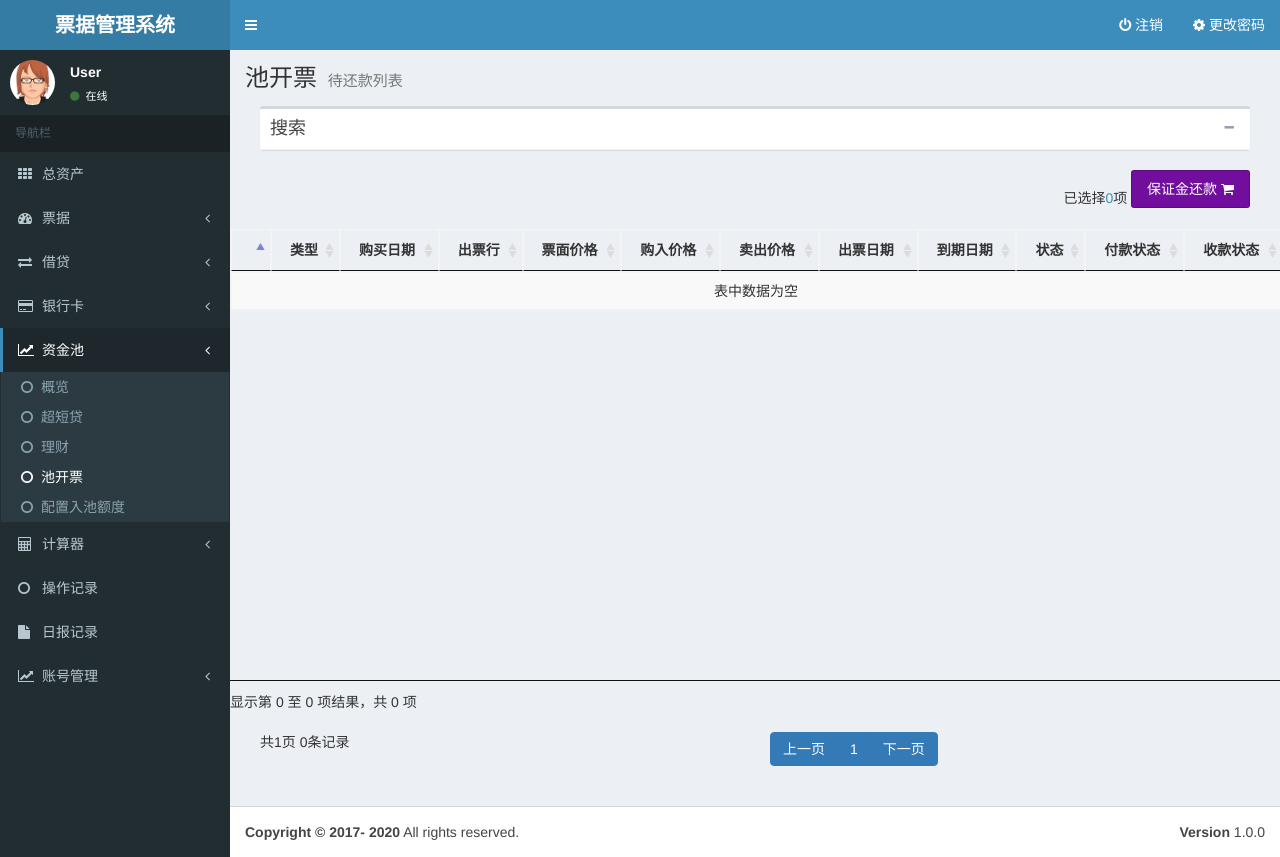
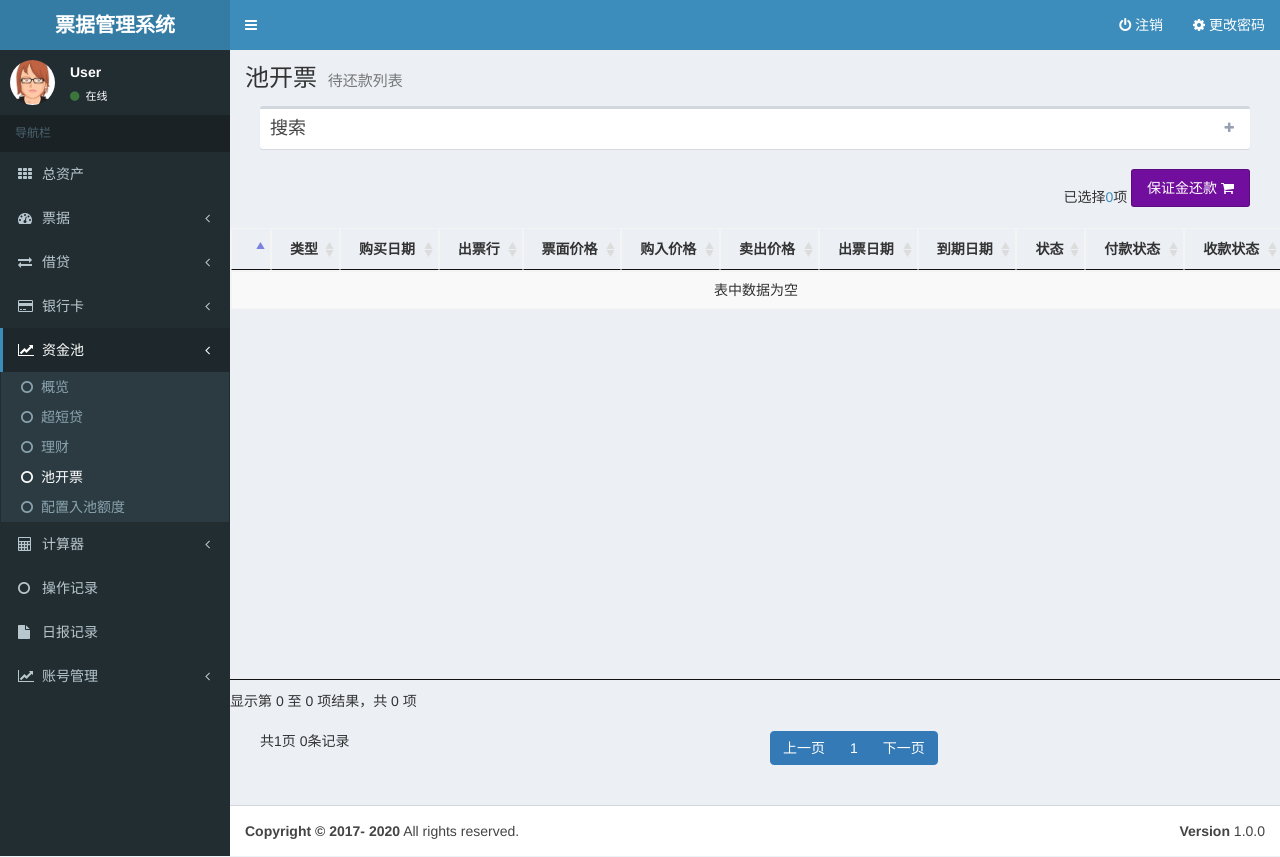
Before and after one commit to scimmia/Tickets, a Django app: page /t/pool/pool_tickets/ in a window 1280 px wide. Run offline with Django 3.2, Linux system fonts and the light colour scheme; the visitor is signed in with stand-in values (Sample User, id 1); data that the repository does not hold is empty; some libraries are stand-ins or nearby versions; some web fonts are replaced.

Commit message:
1. 修复搜索展开按钮需要按两次的bug

```diff
--- a/ticket/templates/ticket/log_list.html
+++ b/ticket/templates/ticket/log_list.html
@@ -9,12 +9,12 @@
 {% endblock %}
 {% block search_header %}
     <div class="col-xs-12">
-        <div class="box">
+        <div class="box collapsed-box">
             <div class="box-header with-border">
                 <h3 class="box-title">搜索</h3>
 
                 <div class="box-tools pull-right">
-                    <button type="button" class="btn btn-box-tool" data-widget="collapse"><i class="fa fa-minus"></i>
+                    <button type="button" class="btn btn-box-tool" data-widget="collapse"><i class="fa fa-plus"></i>
                     </button>
                 </div>
             </div>
--- a/ticket/templates/ticket/pool_tickets.html
+++ b/ticket/templates/ticket/pool_tickets.html
@@ -10,12 +10,12 @@
 {% endblock %}
 {% block search_header %}
     <div class="col-xs-12">
-        <div class="box">
+        <div class="box collapsed-box">
             <div class="box-header with-border">
                 <h3 class="box-title">搜索</h3>
 
                 <div class="box-tools pull-right">
-                    <button type="button" class="btn btn-box-tool" data-widget="collapse"><i class="fa fa-minus"></i>
+                    <button type="button" class="btn btn-box-tool" data-widget="collapse"><i class="fa fa-plus"></i>
                     </button>
                 </div>
             </div>
--- a/ticket/templates/ticket/ticket_list.html
+++ b/ticket/templates/ticket/ticket_list.html
@@ -21,12 +21,12 @@
 {% endblock %}
 {% block search_header %}
     <div class="col-xs-12">
-        <div class="box">
+        <div class="box collapsed-box">
             <div class="box-header with-border">
                 <h3 class="box-title">搜索</h3>
 
                 <div class="box-tools pull-right">
-                    <button type="button" class="btn btn-box-tool" data-widget="collapse"><i class="fa fa-minus"></i>
+                    <button type="button" class="btn btn-box-tool" data-widget="collapse"><i class="fa fa-plus"></i>
                     </button>
                 </div>
             </div>
--- a/ticket/templates/ticket/ticket_toselect.html
+++ b/ticket/templates/ticket/ticket_toselect.html
@@ -11,12 +11,12 @@
 {% endblock %}
 {% block search_header %}
     <div class="col-xs-12">
-        <div class="box">
+        <div class="box collapsed-box">
             <div class="box-header with-border">
                 <h3 class="box-title">搜索</h3>
 
                 <div class="box-tools pull-right">
-                    <button type="button" class="btn btn-box-tool" data-widget="collapse"><i class="fa fa-minus"></i>
+                    <button type="button" class="btn btn-box-tool" data-widget="collapse"><i class="fa fa-plus"></i>
                     </button>
                 </div>
             </div>
--- a/ticket/templates/ticket/tickets_needfix.html
+++ b/ticket/templates/ticket/tickets_needfix.html
@@ -11,12 +11,12 @@
 
 {% block search_header %}
     <div class="col-xs-12">
-        <div class="box">
+        <div class="box collapsed-box">
             <div class="box-header with-border">
                 <h3 class="box-title">搜索</h3>
 
                 <div class="box-tools pull-right">
-                    <button type="button" class="btn btn-box-tool" data-widget="collapse"><i class="fa fa-minus"></i>
+                    <button type="button" class="btn btn-box-tool" data-widget="collapse"><i class="fa fa-plus"></i>
                     </button>
                 </div>
             </div>
```
